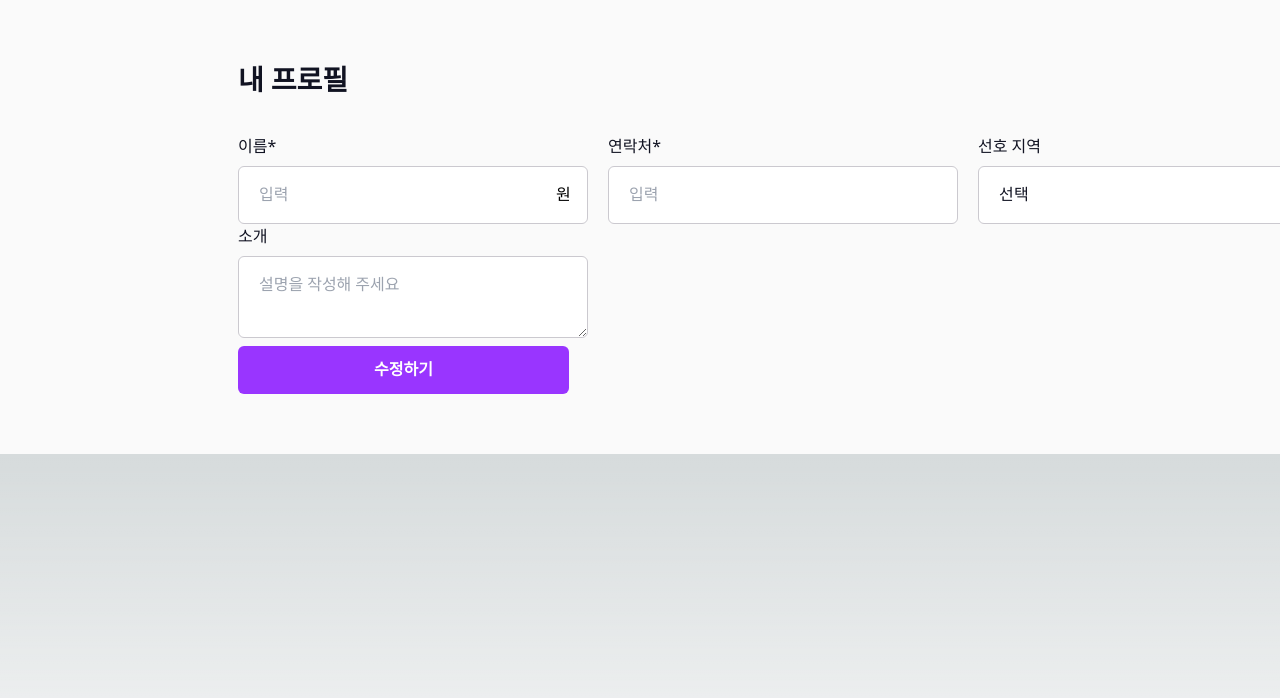
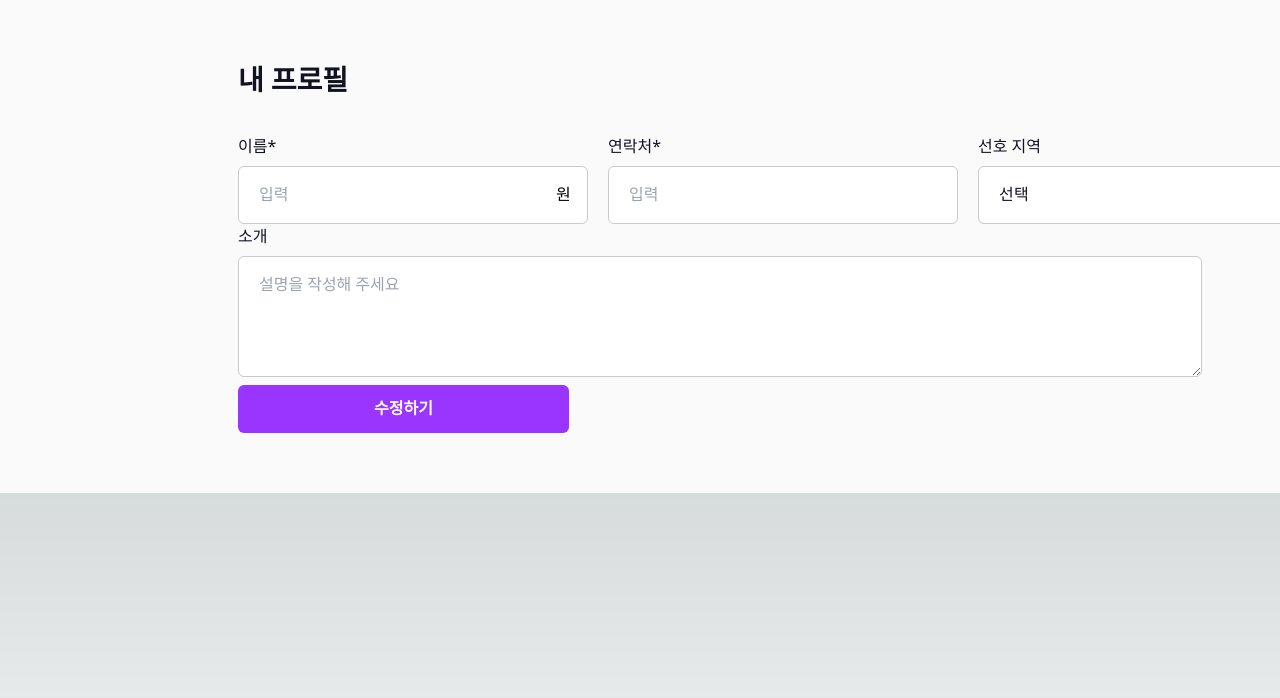
Before and after one commit to 12-Pair-Programming/Dang-il, a Next.js app: page /editMyProfile in a window 1280 px wide. Shown: the top 698 px of the page. Built offline with nearby package versions, Linux system fonts and the light colour scheme; a web font is replaced by a local one.

Commit message:
Fix: Textarea 너비 수정

```diff
--- a/pages/editMyProfile.tsx
+++ b/pages/editMyProfile.tsx
@@ -76,7 +76,7 @@ const editMyProfile = () => {
               <Dropdown title="선호 지역" options={locations} onSelect={(option) => handleSelectLocations(option)}  />
             </div>
             <div className="flex w-[964px] flex-col items-start gap-2">
-              <Textarea title="소개" placeholder="설명을 작성해 주세요" onChange={description.handleTextarea} />
+              <Textarea title="소개" width="100%" height="153px" placeholder="설명을 작성해 주세요" onChange={description.handleTextarea} />
               <Button size='large' color="colored" onClick={handleTotalSubmit}>
                 수정하기
               </Button>
--- a/pages/registMyProfile.tsx
+++ b/pages/registMyProfile.tsx
@@ -76,7 +76,7 @@ const registMyProfile = () => {
               <Dropdown title="선호 지역" options={locations} onSelect={(option) => handleSelectLocations(option)} defaultValue="선택" />
             </div>
             <div className="flex w-[964px] flex-col items-start gap-2">
-              <Textarea title="소개" placeholder="설명을 작성해 주세요" onChange={description.handleTextarea} />
+              <Textarea title="소개" width="100%" height="153px" placeholder="설명을 작성해 주세요" onChange={description.handleTextarea} />
               <Button size='large' color="colored" onClick={handleTotalSubmit}>
                 등록하기
               </Button>
--- a/shared/@common/ui/Textarea/Textarea.tsx
+++ b/shared/@common/ui/Textarea/Textarea.tsx
@@ -25,14 +25,13 @@ export const Textarea = ({
   onBlur,
 }: TextareaProps) => {
   return (
-    <div className={`w-auto h-auto flex flex-col items-start gap-2`}>
+    <div
+      className={`flex flex-col items-start gap-2`}
+      style={{ width: `${width}`, height: `${height}` }}
+    >
       <p className="text-black font-sans font-normal text-base leading-6">
         {title}
       </p>
-      <div
-        className={`relative`}
-        style={{ width: `${width}`, height: `${height}` }}
-      >
         <textarea
           className={`flex py-4 px-5 w-full h-full rounded-md border ${
             isError ? 'border-red-40' : 'border-gray-30'
@@ -46,7 +45,6 @@ export const Textarea = ({
             {countText}
           </p>
         )}
-      </div>
       {isError && <p className="text-red-500 pl-2 text-xs">{errorText}</p>}
     </div>
   );
```
